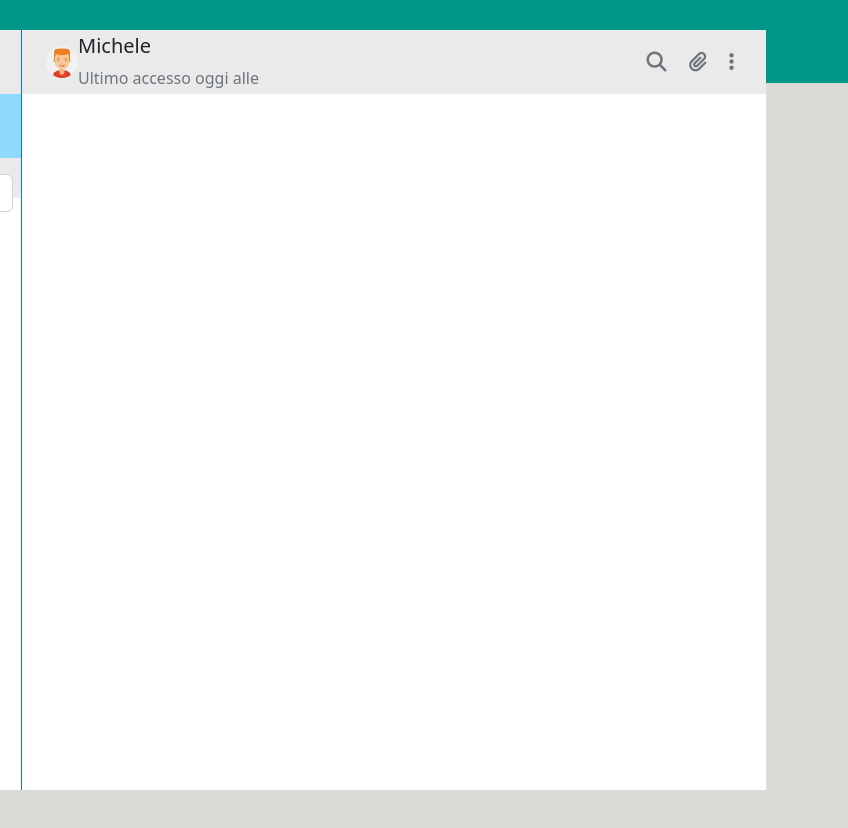
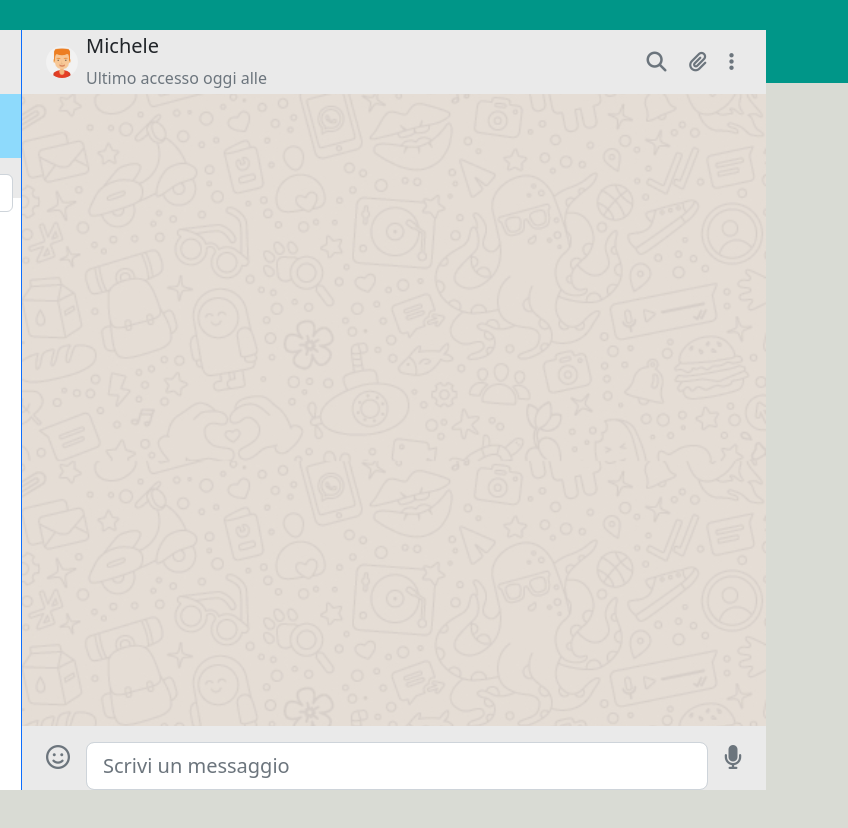
Before and after one commit to Fabiopanetta02/vue-boolzapp, a plain HTML site: page index.html in a window 1280 px wide. Shown: the full height of the page, 432-1280 px from the left. Drawn offline with nearby package versions, Linux system fonts and the light colour scheme.

Commit message:
Added finish MILESTONE 1

```diff
--- a/css/style.css
+++ b/css/style.css
@@ -61,3 +61,9 @@ body{
 }
 
 /*! PARTE DESTRA */
+.bg-chat{
+    height: 79vh;
+    background-image: url(../img/mine.jpg);
+    background-size: contain;
+    overflow-y: scroll;
+}
--- a/index.html
+++ b/index.html
@@ -72,7 +72,6 @@
                             <h6 class="d-inline align-top">{{contact.name}}</h6>
                         </li>
                     </ul>
-
                 </section>
             </div>
             <!-- Parte destra-->
@@ -81,19 +80,44 @@
                     <div class="profile">
                         <img src="img/avatar_1.jpg" alt="avatar_1" class="h-100 profile rounded-circle">
                     </div>
-                    <div class="d-flex flex-grow-1 flex-column">
+                    <div class="d-flex flex-grow-1 flex-column ms-2">
                         <h5>Michele</h5>
                         <span class="text-secondary">Ultimo accesso oggi alle</span>
                     </div>
                     <div class="fs-5 text-secondary">
-                        <i class="fa-solid fa-magnifying-glass mx-2"></i>
-                        <i class="fa-solid fa-paperclip mx-2"></i>
-                        <i class="fa-solid fa-ellipsis-vertical mx-2"></i>
+                        <a href="#" class="text-secondary">
+                            <i class="fa-solid fa-magnifying-glass mx-2"></i>
+                        </a>
+                        <a href="#" class="text-secondary">
+                            <i class="fa-solid fa-paperclip mx-2"></i>
+                        </a>
+                        <a href="#" class="text-secondary">
+                            <i class="fa-solid fa-ellipsis-vertical mx-2"></i>
+                        </a>
+                    </div>
+                </div>
+                <div class="bg-chat">
+                </div>
+                <div class="user d-flex align-items-center px-4 py-3">
+                    <!-- Emoticon -->
+                    <div class="me-3">
+                        <a href="#" class="text-secondary">
+                            <i class="fa-regular fa-face-smile fs-4"></i>
+                        </a>
+                    </div>
+                    <!-- Messaggio -->
+                    <div class="input-group input-group-lg h-100">
+                        <input type="text" class="form-control" placeholder="Scrivi un messaggio">
+                    </div>
+                    <!-- Microfono -->
+                    <div class="ms-3">
+                        <a href="#" class="text-secondary">
+                            <i class="fa-solid fa-microphone fs-4"></i>
+                        </a>
                     </div>
                 </div>
             </div>
         </div>
-
     </div>
     <!-- SCRIPT JS -->
     <script src="js/script.js"></script>
```
